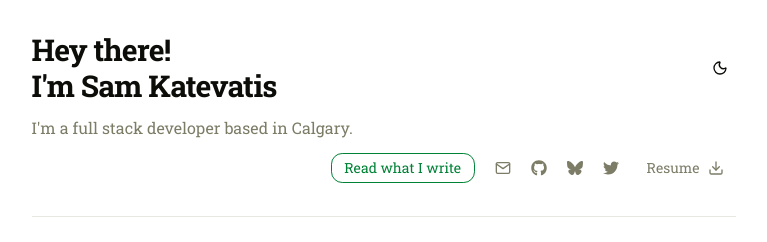
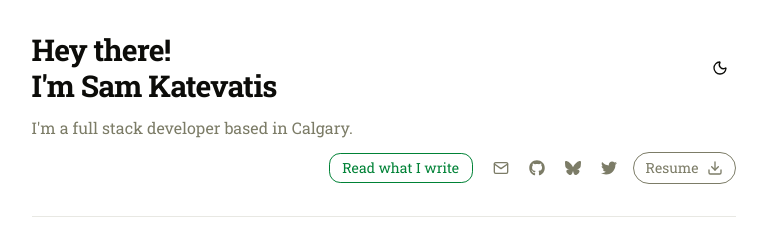
Before and after one commit to Samarinara/polli-portfolio, a Next.js app: page / in a window 1280 px wide. Shown: the top 242 px of the page, without its empty margins (249-1016 px from the left). Built offline with nearby package versions, Linux system fonts and the light colour scheme.

Commit message:
Match resume border thickness to blog button in grey

```diff
--- a/components/portfolio-header.tsx
+++ b/components/portfolio-header.tsx
@@ -153,7 +153,7 @@ export function PortfolioHeader({
             download="Sam_Katevatis_Resume.pdf"
             type="application/pdf"
             aria-label="Download resume as PDF"
-            className="group ml-1 inline-flex h-8 shrink-0 items-center gap-2 rounded-full px-3 text-sm text-muted-foreground transition-colors hover:bg-muted hover:text-foreground focus-visible:outline-2 focus-visible:outline-offset-2 focus-visible:outline-ring"
+            className="group ml-1 inline-flex h-8 shrink-0 items-center gap-2 rounded-full border border-muted-foreground px-3 text-sm text-muted-foreground transition-colors hover:bg-muted hover:text-foreground focus-visible:outline-2 focus-visible:outline-offset-2 focus-visible:outline-ring"
           >
             <span>Resume</span>
             <FiDownload aria-hidden="true" className="size-4 motion-safe:transition-transform motion-safe:duration-200 motion-safe:group-hover:translate-y-0.5 motion-safe:group-focus-visible:translate-y-0.5" />
```
